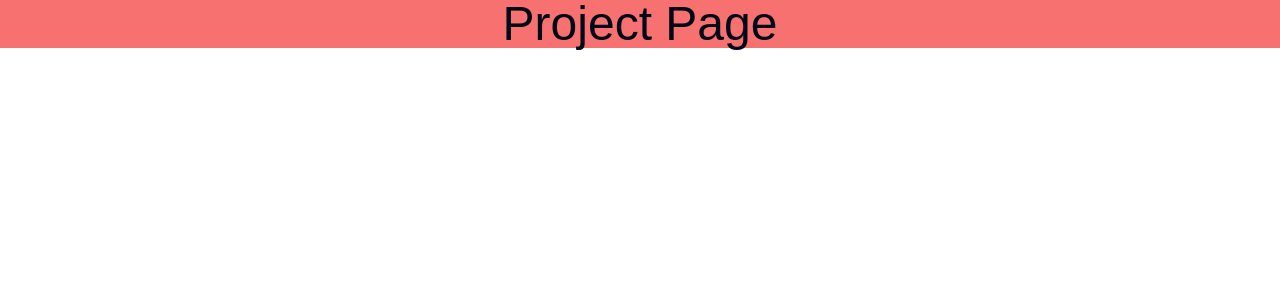
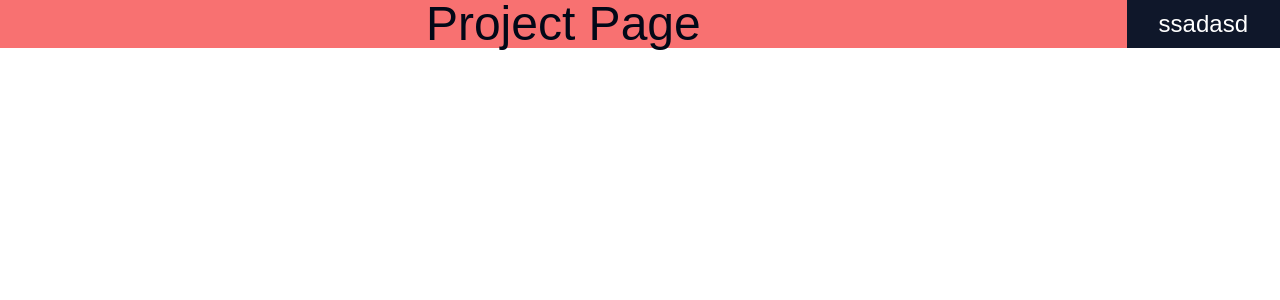
Before and after one commit to rifrifqyqy/porto, a React (Vite) app: page /projects in a window 1280 px wide. Shown: the top 300 px of the page. Built offline with nearby package versions, Linux system fonts and the light colour scheme.

Commit message:
addvercel.json

```diff
--- a/src/pages/projectPage.jsx
+++ b/src/pages/projectPage.jsx
@@ -1,3 +1,4 @@
+import MainButton from "@/components/Elements/Button/MainButton";
 import { delay, motion } from "framer-motion";
 export default function ProjectPage() {
   const containVariants = {
@@ -22,6 +23,7 @@ export default function ProjectPage() {
   return (
     <motion.div variants={containVariants} initial="hidden" animate="visible" exit={{ opacity: 0, y: "100vh" }} className=" w-full h-full bg-red-400 -z-50 opacity-15 flex ">
       <div className="flex self-center m-auto text-center text-5xl">Project Page</div>
+      <MainButton to="/">ssadasd</MainButton>
     </motion.div>
   );
 }
```
Also changed, not shown: vercel.json (added).
